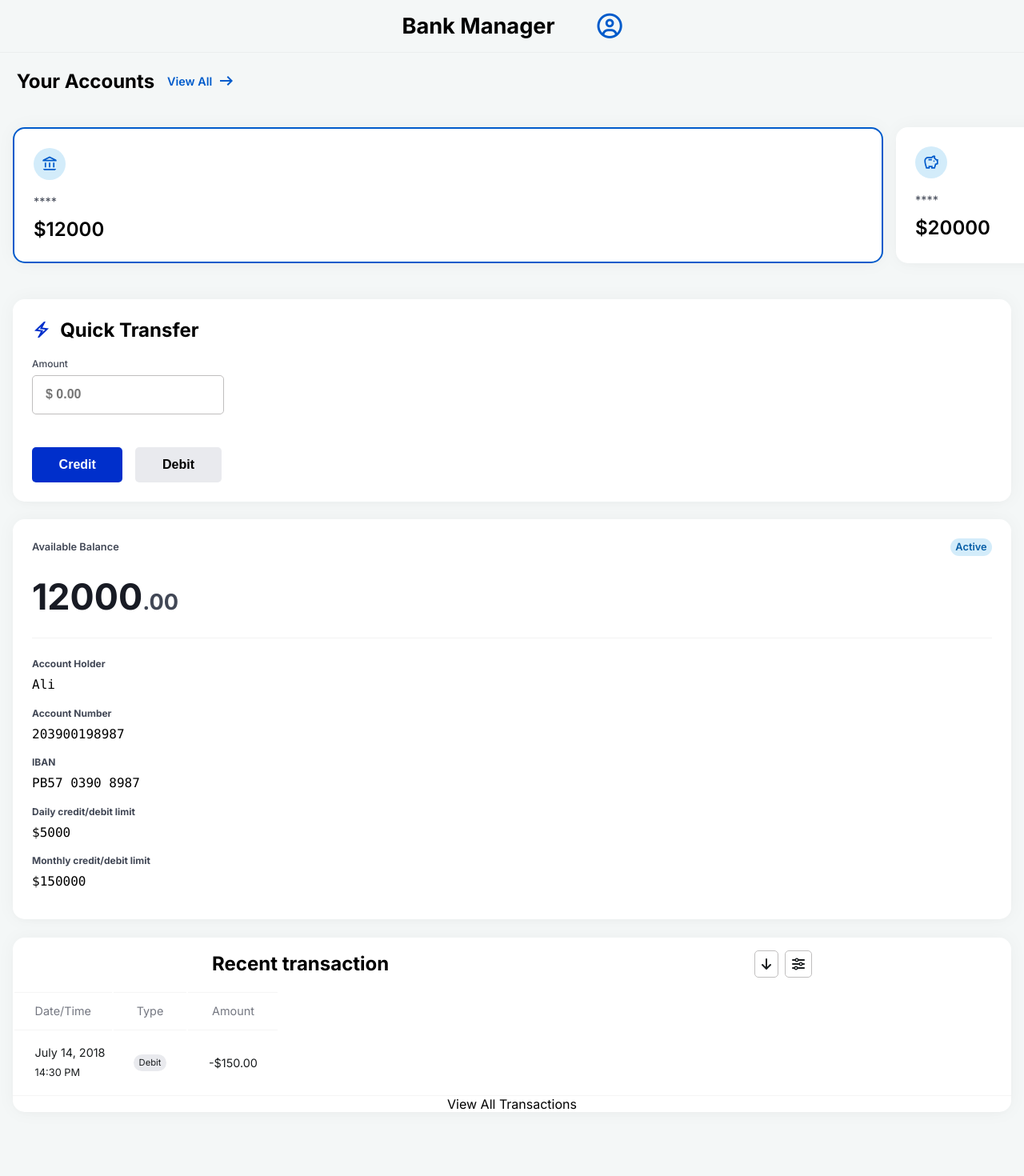
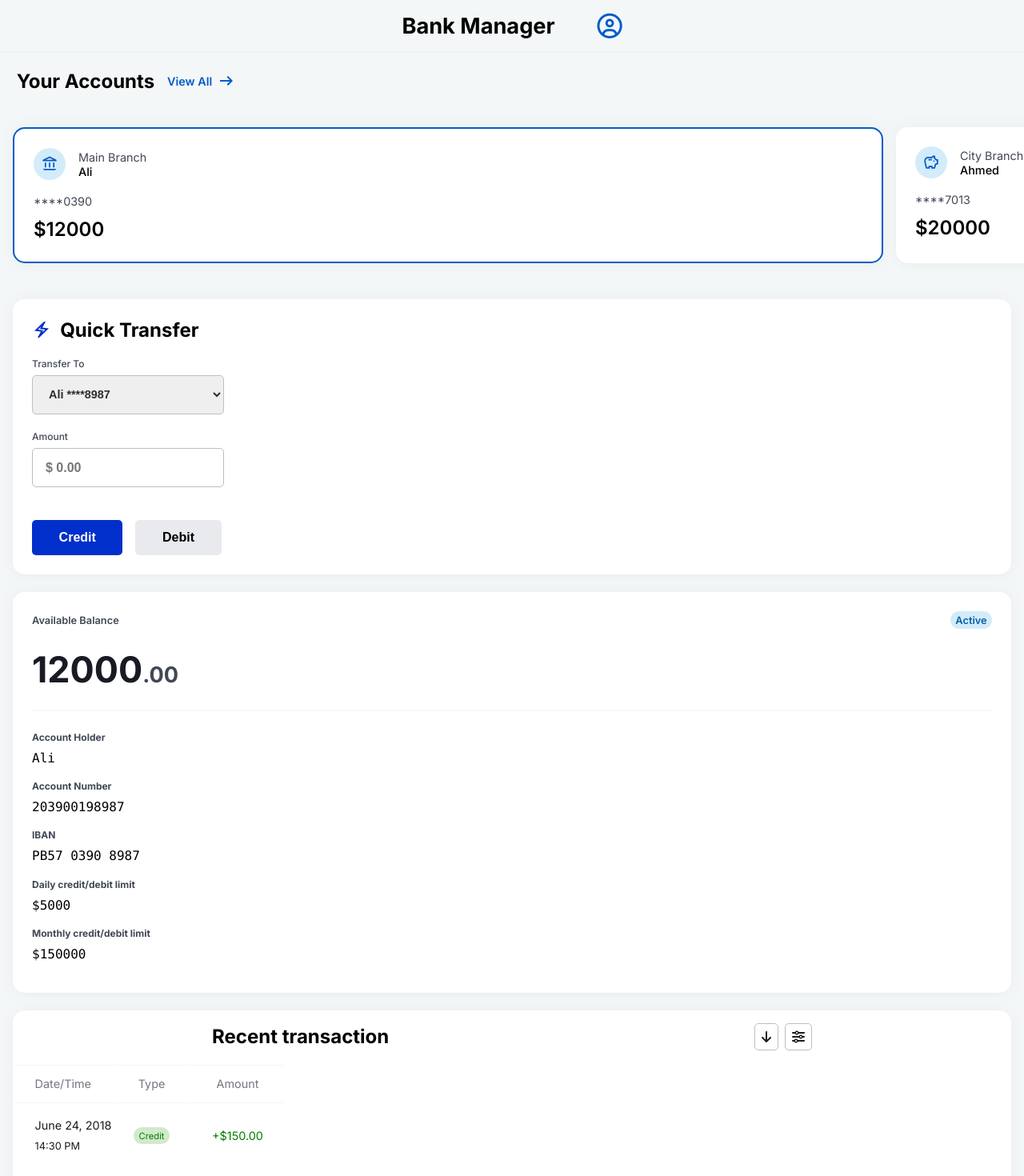
Before and after one commit to hadiashah01/bank-account-manager, a React (Vite) app: page / in a window 1280 px wide. Shown: the top 1470 px of the page at 80% size. Before the commit the page ends 1413 px from the top, so only its background shows below. Built offline with nearby package versions, Linux system fonts and the light colour scheme.

Commit message:
- Updated AccountsCard to handle active account state and display branch names.
- remove unnecessary state from QuickTransferCard
- Add another sample transaction entry. in transactiontable.jsx

```diff
--- a/src/App.jsx
+++ b/src/App.jsx
@@ -51,13 +51,19 @@ export default function App() {
     return {
       userFullName,
       accountNumber,
-      IbanNumber: branchCode +" " + String(accountNumber).slice(1,5) +" " + String(accountNumber).slice(-4),
+      IbanNumber:
+        branchCode +
+        " " +
+        String(accountNumber).slice(1, 5) +
+        " " +
+        String(accountNumber).slice(-4),
       get balance() {
         return userBalance;
       },
       updateDebits,
       updateCredits,
       TransactionHistory,
+      branchName
     };
   }
   const mainBranch = {
@@ -75,14 +81,12 @@ export default function App() {
     branchCode: "US35",
   };
 
-  const [accounts, setAccounts] = useState( [
+  const [accounts, setAccounts] = useState([
     createBankAccount("Ali", mainBranch, 12000),
     createBankAccount("Ahmed", cityBranch, 20000),
     createBankAccount("Sara", canttBranch, 15000),
   ]);
-  const [activeAccount, setActiveAccount] = useState(
-    accounts[0],
-  );
+  const [activeAccount, setActiveAccount] = useState(accounts[0]);
 
   const onDebit = (amount, targetAccountNumber) => {
     if (!amount || !targetAccountNumber) return;
@@ -114,14 +118,20 @@ export default function App() {
   return (
     <>
       <Header></Header>
-      <AccountsCard accounts={accounts}></AccountsCard>
+      <AccountsCard
+        accounts={accounts}
+        activeAccount={activeAccount}
+        setActiveAccount={setActiveAccount}
+      ></AccountsCard>
       <QuickTransferCard
         onCredit={onCredit}
         onDebit={onDebit}
         accounts={accounts}
       ></QuickTransferCard>
       <AvailableBalance activeAccount={activeAccount}></AvailableBalance>
-      <TransactionTable TransactionHistory={activeAccount.TransactionHistory()}></TransactionTable>
+      <TransactionTable
+        TransactionHistory={activeAccount.TransactionHistory()}
+      ></TransactionTable>
     </>
   );
 }
--- a/src/components/AccountsCard/AccountsCard.jsx
+++ b/src/components/AccountsCard/AccountsCard.jsx
@@ -1,7 +1,11 @@
 import "./AccountsCard.css";
 import { useState } from "react";
 
-export default function AccountsCard({ accounts }) {
+export default function AccountsCard({
+  accounts,
+  activeAccount,
+  setActiveAccount,
+}) {
   return (
     <div className="accounts-card">
       <div className="accounts-card-top">
@@ -22,7 +26,10 @@ export default function AccountsCard({ accounts }) {
         </span>
       </div>
       <ul className="account-card-wrapper">
-        <li className="checking-card active">
+        <li
+          className={`checking-card ${activeAccount == accounts[0] ? " active" : ""}`}
+          onClick={() => setActiveAccount(accounts[0])}
+        >
           <div className="card-header">
             <svg
               xmlns="http://www.w3.org/2000/svg"
@@ -34,16 +41,19 @@ export default function AccountsCard({ accounts }) {
               <path d="M200-280v-280h80v280h-80Zm240 0v-280h80v280h-80ZM80-120v-80h800v80H80Zm600-160v-280h80v280h-80ZM80-640v-80l400-200 400 200v80H80Zm178-80h444-444Zm0 0h444L480-830 258-720Z" />
             </svg>
             <div>
-              <span className="account-type">{accounts[0].type}</span>
-              <h3 className="account-holder">{accounts[0].holder}</h3>
+              <span className="account-type">{accounts[0].branchName}</span>
+              <h3 className="account-holder">{accounts[0].userFullName}</h3>
             </div>
           </div>
           <div className="card-body">
-            <span className="card-number">****{accounts[0].id}</span>
+            <span className="card-number">****{String(accounts[0].accountNumber).slice(1,5)}</span>
             <p className="account-balance">${accounts[0].balance}</p>
           </div>
         </li>
-        <li className="saving-card">
+        <li
+          className={`saving-card ${activeAccount == accounts[1] ? "active" : ""}`}
+          onClick={() => setActiveAccount(accounts[1])}
+        >
           <div className="card-header">
             <svg
               xmlns="http://www.w3.org/2000/svg"
@@ -55,17 +65,20 @@ export default function AccountsCard({ accounts }) {
               <path d="M668.5-531.5Q680-543 680-560t-11.5-28.5Q657-600 640-600t-28.5 11.5Q600-577 600-560t11.5 28.5Q623-520 640-520t28.5-11.5ZM320-600h200v-80H320v80ZM180-120q-34-114-67-227.5T80-580q0-92 64-156t156-64h200q29-38 70.5-59t89.5-21q25 0 42.5 17.5T720-820q0 6-1.5 12t-3.5 11q-4 11-7.5 22.5T702-751l91 91h87v279l-113 37-67 224H480v-80h-80v80H180Zm60-80h80v-80h240v80h80l62-206 98-33v-141h-40L620-720q0-20 2.5-38.5T630-796q-29 8-51 27.5T547-720H300q-58 0-99 41t-41 99q0 98 27 191.5T240-200Zm240-298Z" />
             </svg>
             <div>
-              <span className="account-type">{accounts[1].type}</span>
-              <h3 className="account-holder">{accounts[1].holder}</h3>
+              <span className="account-type">{accounts[1].branchName}</span>
+              <h3 className="account-holder">{accounts[1].userFullName}</h3>
             </div>
           </div>
           <div className="card-body">
-            <span className="card-number">****{accounts[1].id}</span>
+            <span className="card-number">****{String(accounts[1].accountNumber).slice(1,5)}</span>
             <p className="account-balance">${accounts[1].balance}</p>
           </div>
         </li>
 
-        <li className="credit-card">
+        <li
+          className={`credit-card ${activeAccount == accounts[2] ? "active" : ""}`}
+          onClick={() => setActiveAccount(accounts[2])}
+        >
           <div className="card-header">
             <svg
               xmlns="http://www.w3.org/2000/svg"
@@ -77,12 +90,12 @@ export default function AccountsCard({ accounts }) {
               <path d="M880-720v480q0 33-23.5 56.5T800-160H160q-33 0-56.5-23.5T80-240v-480q0-33 23.5-56.5T160-800h640q33 0 56.5 23.5T880-720Zm-720 80h640v-80H160v80Zm0 160v240h640v-240H160Zm0 240v-480 480Z" />
             </svg>
             <div>
-              <span className="account-type">{accounts[2].type}</span>
-              <h3 className="account-holder">{accounts[2].name}</h3>
+              <span className="account-type">{accounts[2].branchName}</span>
+              <h3 className="account-holder">{accounts[2].userFullName}</h3>
             </div>
           </div>
           <div className="card-body">
-            <span className="card-number">****{accounts[2].balance}</span>
+            <span className="card-number">****{String(accounts[2].accountNumber).slice(1,5)}</span>
             <p className="account-balance">${accounts[2].balance}</p>
           </div>
         </li>
--- a/src/components/QuickTransferCard/QuickTransferCard.jsx
+++ b/src/components/QuickTransferCard/QuickTransferCard.jsx
@@ -3,7 +3,6 @@ import { useState } from "react";
 export default function QuickTransferCard({ accounts, onDebit, onCredit }) {
   const [targetId, setTargetId] = useState(accounts[1].accountNumber);
   const [amount, setAmount] = useState("");
-  const [showSelect, setShowSelect] = useState(false);
   return (
     <div className="quick-transfer-card">
       <div className="transfer-card-top">
@@ -18,8 +17,6 @@ export default function QuickTransferCard({ accounts, onDebit, onCredit }) {
         </svg>
         <h2>Quick Transfer</h2>
       </div>
-      {showSelect && (
-        <>
           <label className="transfer-label" htmlFor="transferTo">
             Transfer To
           </label>
@@ -37,8 +34,6 @@ export default function QuickTransferCard({ accounts, onDebit, onCredit }) {
             ))}
           </select>
           <br />
-        </>
-      )}
       <label htmlFor="Amount">Amount</label>
       <br />
       <input
@@ -61,15 +56,10 @@ export default function QuickTransferCard({ accounts, onDebit, onCredit }) {
       </button>
       <button
         onClick={() => {
-          if (!showSelect) {
-            setShowSelect(true);
-          } else {
+            onDebit(amount, targetId);
 
-            onDebit(amount, targetId);
-            setAmount("");
-            setShowSelect(false);
           }
-        }}
+        }
       >
         Debit
       </button>
--- a/src/components/TransactionTable/TransactionTable.css
+++ b/src/components/TransactionTable/TransactionTable.css
@@ -63,7 +63,7 @@ td {
   background-color: #d2e9cc;
 }
 
-.table-bottom > a {
+.table-bottom {
   color: #011fca;
   font-weight: 600;
   font-size: 0.9rem;
--- a/src/components/TransactionTable/TransactionTable.jsx
+++ b/src/components/TransactionTable/TransactionTable.jsx
@@ -40,11 +40,24 @@ export default function TransactionTable({ TransactionHistory }) {
                 </td>
               </tr>
             ))}
+             <tr>
+              <td className="date">
+                <time>
+                  June 24, 2018 <br />
+                  <span>14:30 PM</span>
+                </time>
+              </td>
+              <td>
+                <div className="credit"> Credit</div>
+              </td>
+              <td>
+                <div className="credit-amount"> +$150.00</div>
+              </td>
+            </tr>
             <tr>
               <td className="date">
                 <time>
-                  July 14, 2018
-                  <br />
+                  Jan 24, 2026 <br />
                   <span>14:30 PM</span>
                 </time>
               </td>
```
